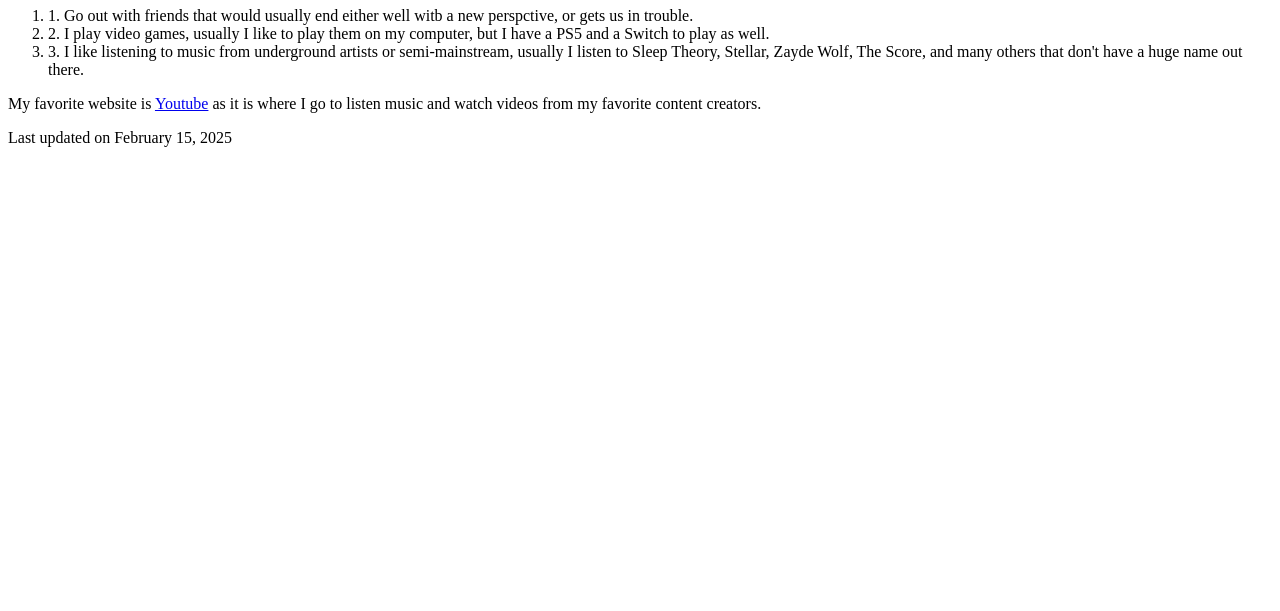
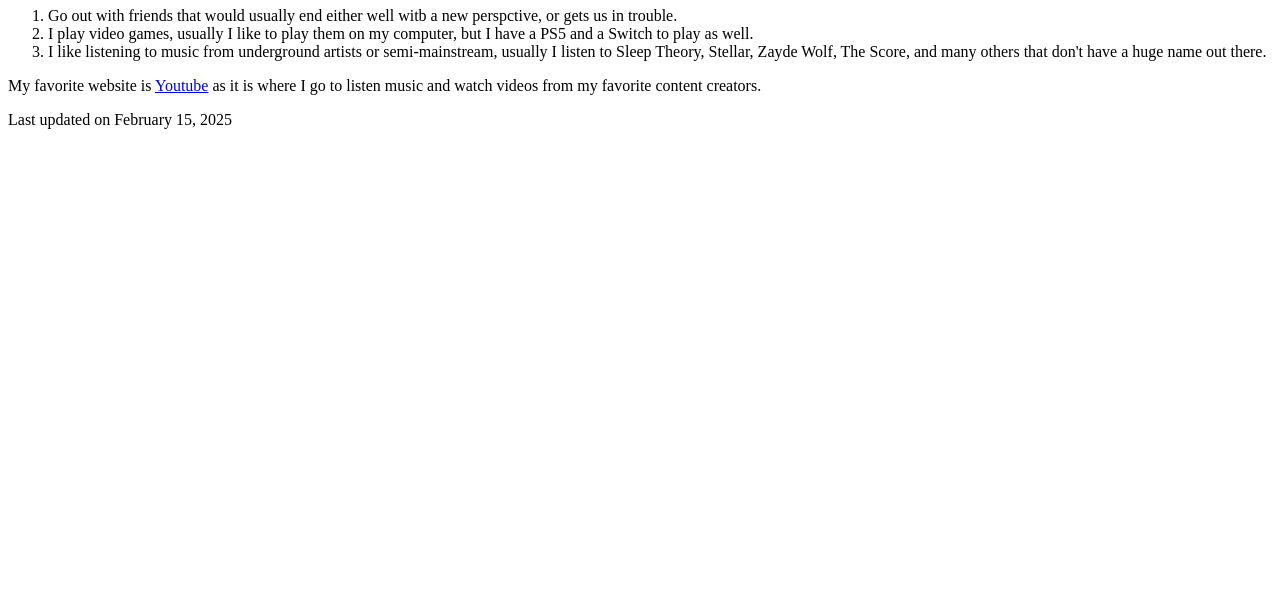
Before and after one commit to CarlosAme3/index.html, a plain HTML site: page index.html in a window 1280 px wide. Shown: the part 189-800 px from the top of the page. Drawn offline with Linux system fonts and the light colour scheme.

Commit message:
Update index.html

```diff
--- a/index.html
+++ b/index.html
@@ -13,9 +13,9 @@
 
 <h1>Things I like to do</h1>
     <ol>
-<li>1. Go out with friends that would usually end either well witb a new perspctive, or gets us in trouble.</li>
-<li>2. I play video games, usually I like to play them on my computer, but I have a PS5 and a Switch to play as well.</li>
-<li>3.  I like listening to music from underground artists or semi-mainstream, usually I listen to Sleep Theory, Stellar, Zayde Wolf, The Score, and many others that don't have a huge name out there.</li>
+<li>Go out with friends that would usually end either well witb a new perspctive, or gets us in trouble.</li>
+<li>I play video games, usually I like to play them on my computer, but I have a PS5 and a Switch to play as well.</li>
+<li>I like listening to music from underground artists or semi-mainstream, usually I listen to Sleep Theory, Stellar, Zayde Wolf, The Score, and many others that don't have a huge name out there.</li>
 </ol>
 
 </body>
```
